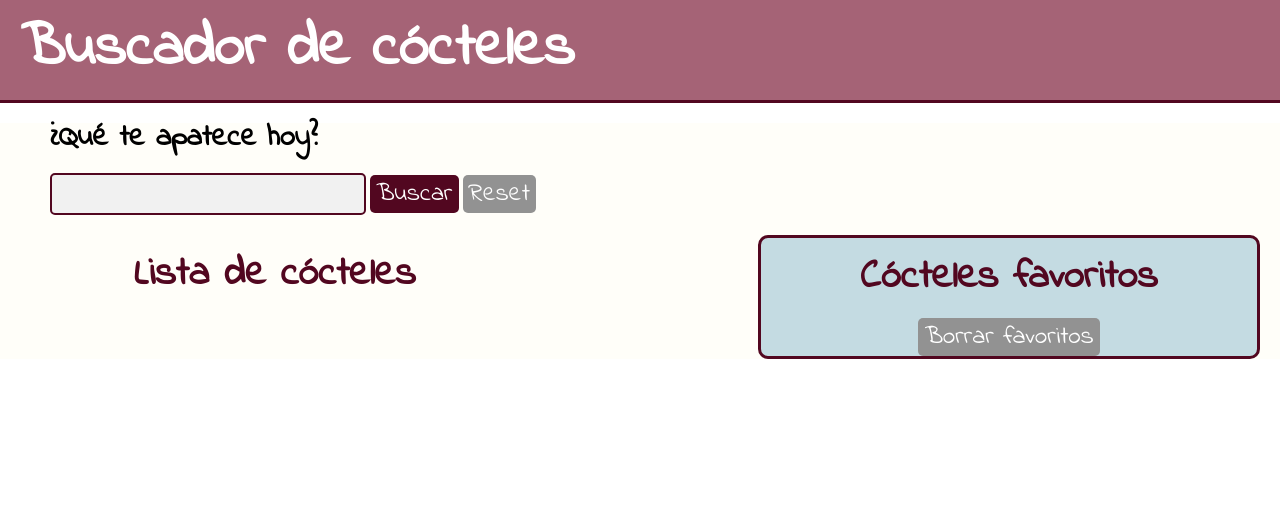
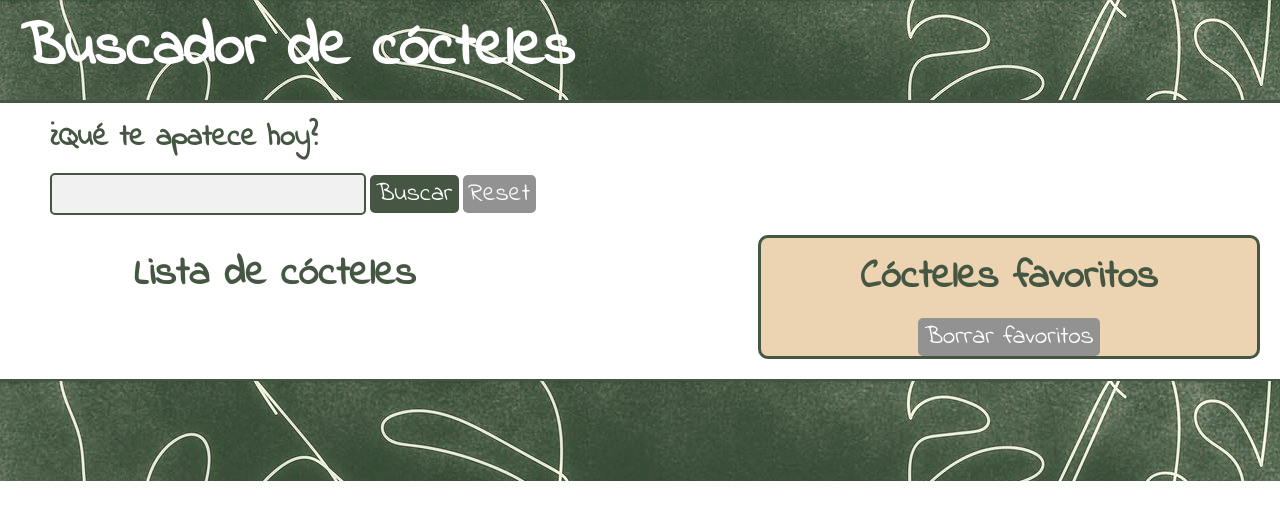
Before and after one commit to Adalab/modulo-2-evaluacion-final-marinacr92, a website: page src/html/index.html in a window 1280 px wide. Drawn offline with nearby package versions, Linux system fonts and the light colour scheme; files that its build step writes are made by us from their sources; files whose address does not match are found by name.

Commit message:
Update style

```diff
--- a/src/html/partials/main.html
+++ b/src/html/partials/main.html
@@ -1,4 +1,5 @@
 <main class="main">
+    <div class="background">
         <form action="" class="form">
             <label for="search" class="label">¿Qué te apatece hoy?</label>
             <input type="text" name="search" id="search" class="input-text js-input-search">
@@ -22,4 +23,5 @@
                 <button class="btn-reset-fav js-reset-fav">Borrar favoritos</button>
             </section>
         </section>
+    </div>
 </main>
--- a/src/scss/core/_variables.scss
+++ b/src/scss/core/_variables.scss
@@ -15,3 +15,10 @@ $rose-pale: #a56376;
 $nude: #e4c5c3;
 $yellow-pastel: #fcead7;
 $blue-pastel: #c4dbe2;
+
+//$green-back: #82ba4f;
+$green-back: #455743;
+$green: #14a357;
+$blue-pastel: #b3dae6;
+$orange-pastel: #ecd3b1;
+$blue-light-pastel: #c3dee7;
--- a/src/scss/layout/_footer.scss
+++ b/src/scss/layout/_footer.scss
@@ -1,2 +1,6 @@
 .footer {
+    background-image: url("../../assets/images/leaves.jpg");
+    background-size: cover;
+    height: 100px;
+    border-top: 2px solid $green-back;
 }
--- a/src/scss/layout/_header.scss
+++ b/src/scss/layout/_header.scss
@@ -1,9 +1,14 @@
 .header {
-    background-color: $rose-pale;
-    border-bottom: solid 3px $eggplant;
+    //background-color: $rose-pale;
+    background-color: $green-back;
+    //border-bottom: solid 3px $eggplant;
+    border-bottom: solid 3px $green-back;
     font-family: 'Indie Flower', cursive;
     font-weight: 700;
     font-size: 60px;
+    //color: white;
     color: white;
     padding: 20px;
+    background-image: url("../../assets/images/leaves.jpg");
+    background-size: cover;
 }
--- a/src/scss/layout/_main.scss
+++ b/src/scss/layout/_main.scss
@@ -1,9 +1,14 @@
 .main{
     width: 100%;
-    background-color: rgb(255, 254, 249);
+
+    // //.background{
+    //     background-image: url("../../assets/images/mosaic.jpg");
+    //     background-size: cover;
+
+    // }
 }
 .form{
-    margin: 20px 0 0 50px;
+    padding: 20px 0 0 50px;
 
     .label{
         display: block;
@@ -11,6 +16,7 @@
         font-family: 'Indie Flower', cursive;
         font-weight: 700;
         font-size: 30px;
+        color: $green-back;
     }
 
     .input-text{
@@ -20,12 +26,12 @@
         font-size: 25px;
         background-color: rgb(241, 241, 241);
         border-radius: 5px;
-        border: 2px solid $eggplant
+        border: 2px solid $green-back;
     }
 
     .btn-search{
         font-family: 'Indie Flower', cursive;
-        background-color: $eggplant;
+        background-color: $green-back;
         color: white;
         font-size: 25px;
         border-radius: 5px;
@@ -52,12 +58,12 @@
     font-weight: 700;
     font-size: 40px;
     margin: 20px 0;
-    color: $eggplant;
+    color: $green-back;
 }
 
 .selected{
-    background-color: $nude;
-    border: 2px solid $eggplant;
+    background-color: $orange-pastel;
+    border: 2px solid $green-back;
     border-radius: 5px;
     text-align: center;
     padding: 15px;
@@ -74,9 +80,9 @@
 .section_favorites{
     width: 40%;
     text-align: center;
-    background-color: $blue-pastel;
+    background-color: $orange-pastel;
     border-radius: 10px;
-    border: 3px solid $eggplant
+    border: 3px solid $green-back;
 }
 
 .ul-search{
@@ -103,7 +109,7 @@
             height: 150px;
             border-radius: 5px;
             margin-left: 10px;
-            border: 2px solid $eggplant;
+            border: 2px solid $green-back;
         }
     }
 }
@@ -132,7 +138,7 @@
             width: 150px;
             height: 150px;
             border-radius: 5px;
-            border: 2px solid $eggplant;
+            border: 2px solid $green-back;
         }
     }
 }
```
Also changed, not shown: src/images/background.jpg (added), src/images/leaves.jpg (added), src/images/mosaic.jpg (added), 2 other files. Lines whose indentation alone changed are shown as unchanged.
